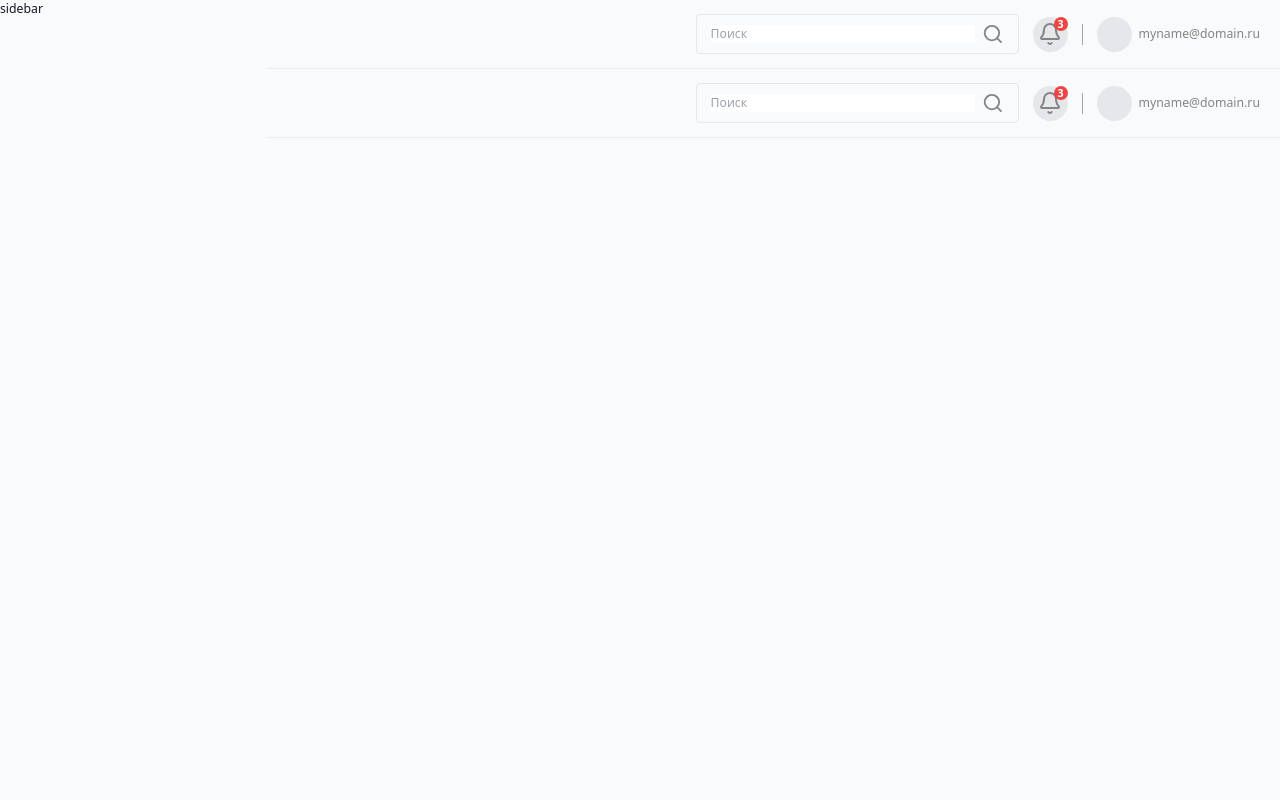
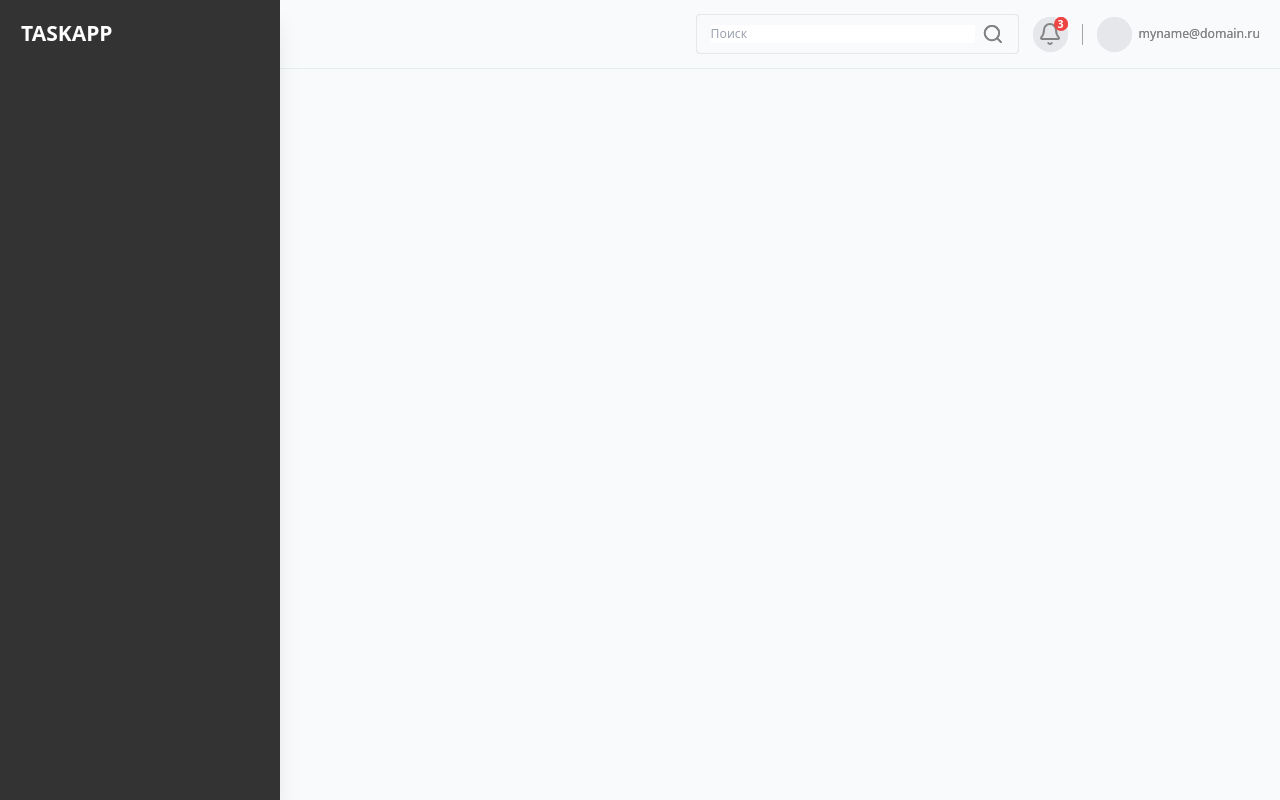
Before and after one commit to Katya-maslyanko/project_manager, a Next.js app in the folder frontend/: page /Navbar in a window 1280 px wide. Built offline with nearby package versions, Linux system fonts and the light colour scheme.

Commit message:
Создание Sidebar

```diff
--- a/frontend/src/app/(components)/Navbar/page.tsx
+++ b/frontend/src/app/(components)/Navbar/page.tsx
@@ -5,7 +5,7 @@ const Navbar = () => {
   const notificationCount = 3; // Пример количества уведомлений
 
   return (
-    <div className="flex items-center justify-end p-4 space-x-4 border-b" style={{ borderColor: '#E6EDF1', paddingRight: '20px' }}>
+    <div className="fixed top-0 left-0 right-0 flex items-center justify-end p-4 space-x-4 border-b" style={{ borderColor: '#E6EDF1', paddingRight: '20px' }}>
       {/* Поисковая панель */}
       <div className="flex items-center border rounded px-4 py-2" style={{ width: '323px', borderRadius: '4px' }}>
         <input
--- /dev/null
+++ b/frontend/src/app/(components)/Sidebar/index.tsx
@@ -0,0 +1,28 @@
+"use client"
+import React, { useState } from 'react';
+
+const Sidebar = () => {
+    const [showProjects, setShowProjects] = useState(true);
+    const [showGroups, setShowGroups] = useState(true);
+
+    // Классы для боковой панели
+    const sidebarClassNames = `fixed flex flex-col h-full justify-between shadow-xl
+    transition-all duration-300 z-40 bg-gray-800 text-white w-80 overflow-y-auto`;
+
+    return (
+    <div className={sidebarClassNames}>
+        <div className="flex h-full w-full flex-col justify-start">
+            {/* Название логотипа */}
+            <div className="z-50 flex min-h-[56px] w-64 items-center justify-between px-6 pt-3 dark:bg-black">
+                <div className="text-2xl font-bold text-white">
+                    TASKAPP
+                </div>
+            </div>
+            {/* Ссылки */}
+
+        </div>
+    </div>
+    );
+};
+
+export default Sidebar;
--- a/frontend/src/app/inboxWrapper.tsx
+++ b/frontend/src/app/inboxWrapper.tsx
@@ -1,5 +1,6 @@
 import React from 'react'
 import Navbar from '@/app/(components)/Navbar/page';
+import Sidebar from '@/app/(components)/Sidebar';
 
 type Props = {}
 
@@ -7,7 +8,7 @@ const InboxWrapper = ({ children }: {children: React.ReactNode}) => {
   return (
     <div className='flex min-h-screen w-full bg-gray-50 text-gray-900'>
         {/*sidebar*/}
-        sidebar
+        <Sidebar />
         <main
         className={`flex w-full flex-col bg-gray-50 dark:bg-dark-bg md:pl-64`}>
             {/*navbar*/}
```
